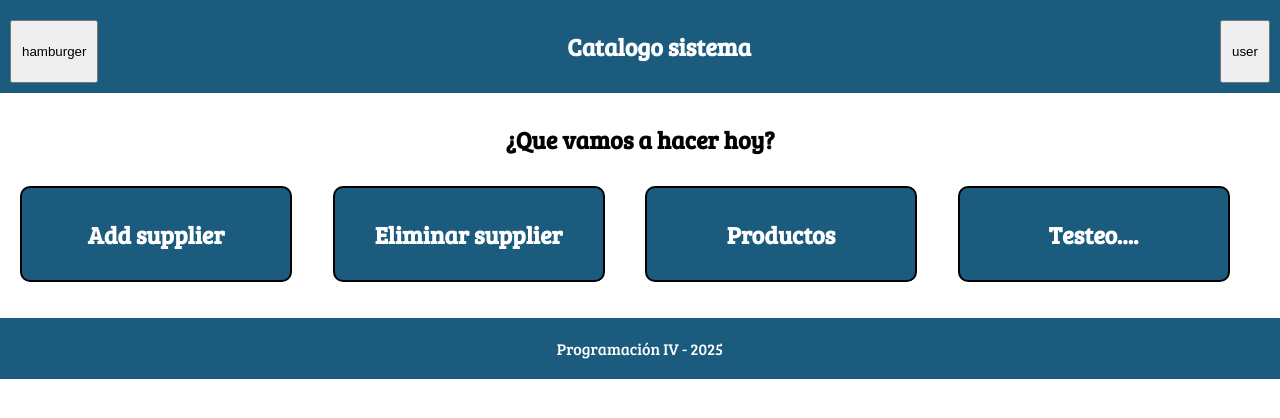
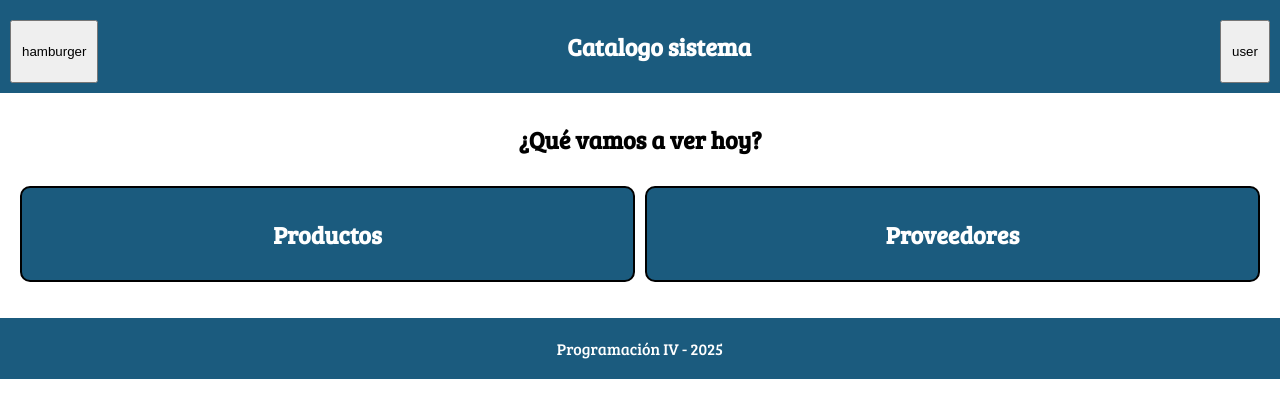
Before and after one commit to Tomy52/tp-prog-iv, an Angular app: page /main-menu in a window 1280 px wide. Shown: the top 418 px of the page. Built offline with nearby package versions, Linux system fonts and the light colour scheme; sample sign-in values are in the browser's storage.

Commit message:
(fix) main menu design

```diff
--- a/src/app/app.css
+++ b/src/app/app.css
@@ -1,25 +1 @@
 /*Pongamos reglas para asi estamos organizados*/
-header > nav{
-    /* reglas de display */
-    display: flex;
-    flex-direction: row;
-    justify-content: space-between;
-
-    padding: var(--header_padding);
-
-    /* etc */
-
-
-    /* colores y otras cosas */
-    background-color: var(--color_principal);
-    color: white;
-
-}
-
-
-footer {
-    padding: var(--header_padding);
-
-
-    background-color: var(--color_principal);
-}
--- a/src/app/components/main-menu/main-menu-screen/main-menu-screen.css
+++ b/src/app/components/main-menu/main-menu-screen/main-menu-screen.css
@@ -20,10 +20,6 @@ section {
   gap: var(--header_padding);
 }
 
-.menu_container > * {
-    width: 90%;
-}
-
 h1 {
   color: black;
   text-align: center;
--- a/src/app/components/main-menu/main-menu-screen/main-menu-screen.html
+++ b/src/app/components/main-menu/main-menu-screen/main-menu-screen.html
@@ -1,10 +1,8 @@
 <section>
-    <h1>¿Que vamos a hacer hoy?</h1>
+  <h1>¿Qué vamos a ver hoy?</h1>
 
-    <div class="menu_container">
-        <app-main-menu-button texto="Add supplier" router_link="form-suppliers"/> <!-- La ruta existe, pero no va a ningun lugar?-->
-        <app-main-menu-button texto="Eliminar supplier" router_link="delete-supplier"/>
-        <app-main-menu-button texto="Productos" router_link="products"/>
-        <app-main-menu-button texto="Testeo...." router_link="test"/>
-    </div>
+  <div class="menu_container">
+    <app-main-menu-button texto="Productos" router_link="products"/>
+    <app-main-menu-button texto="Proveedores" router_link="test"/>
+  </div>
 </section>
```
